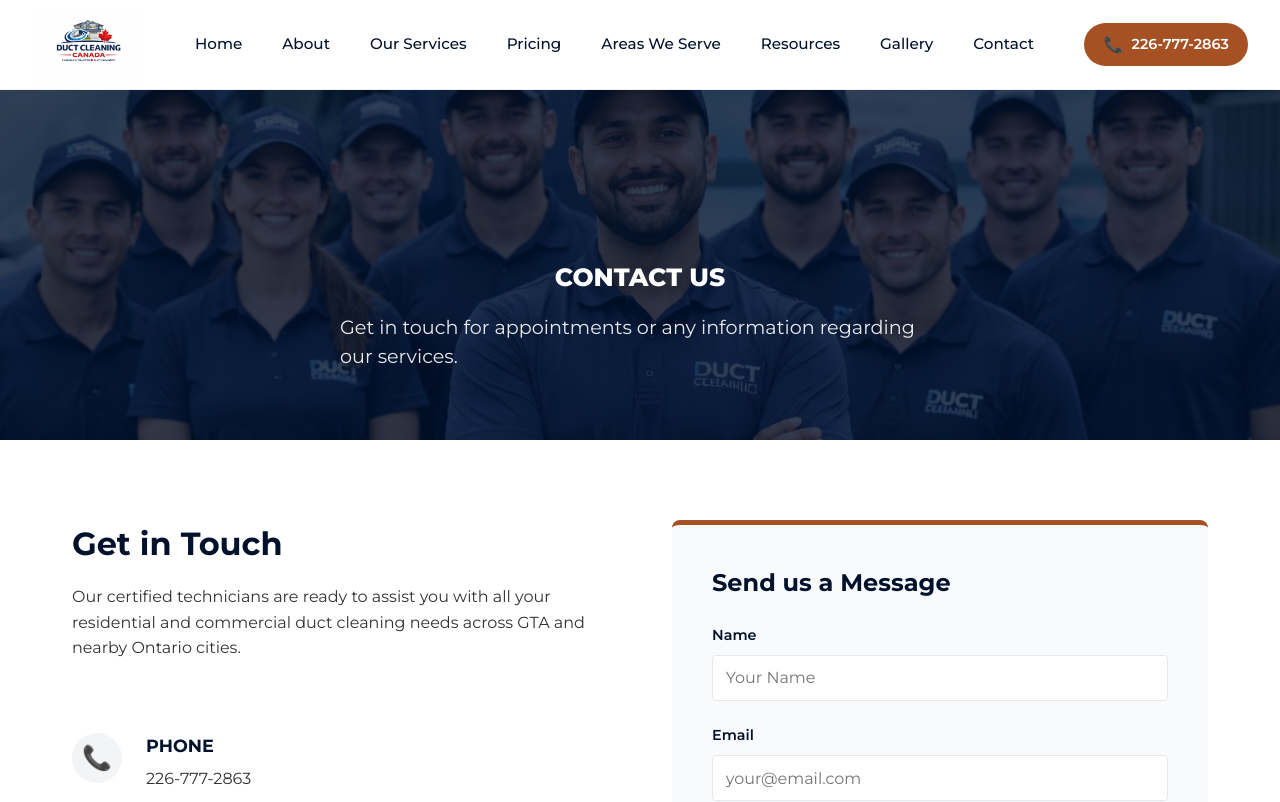
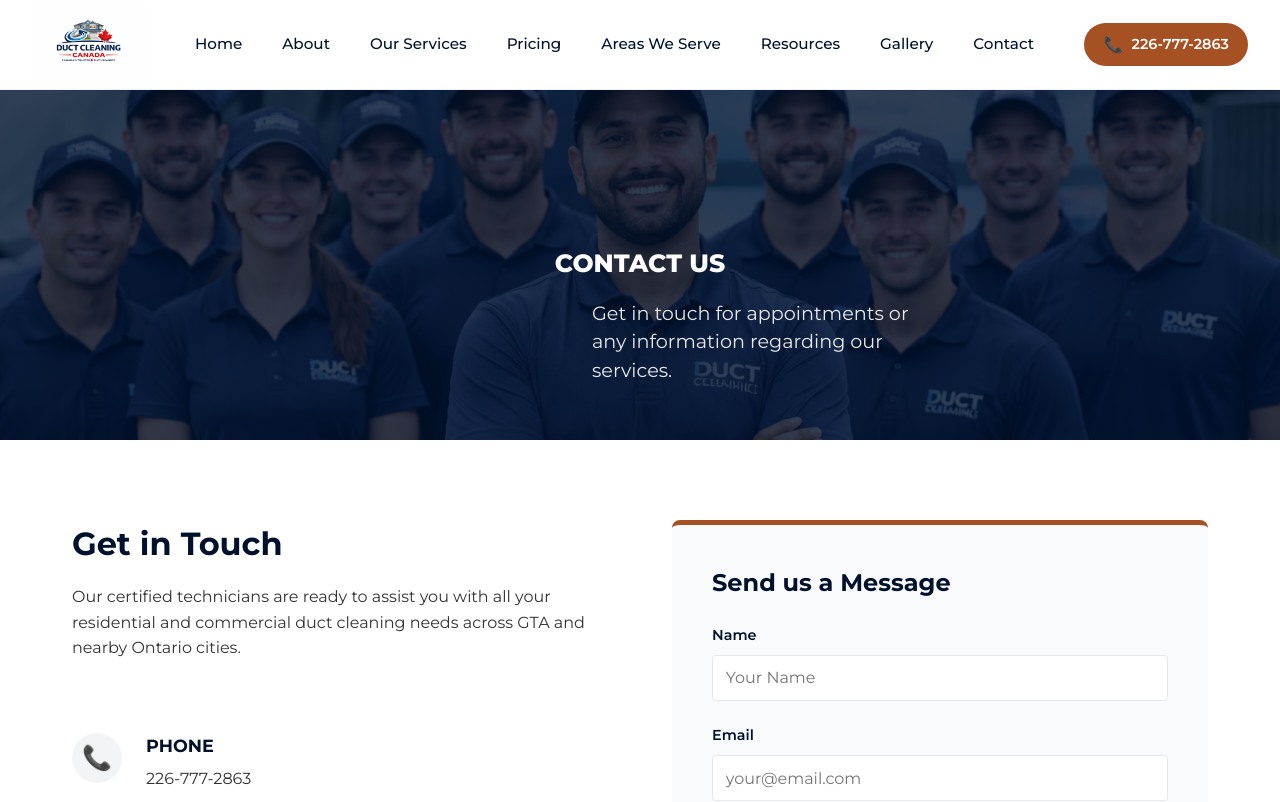
Before and after one commit to josph8487-prog/duct-Canada-original, a Next.js app: page /contact in a window 1280 px wide. Shown: the top 802 px of the page. Built offline with nearby package versions, Linux system fonts and the light colour scheme.

Commit message:
Update page.tsx

```diff
--- a/src/app/contact/page.tsx
+++ b/src/app/contact/page.tsx
@@ -46,7 +46,8 @@ export default function Contact() {
        <h1 className={styles.heroTitle} style={{ fontSize: '25px', whiteSpace: 'nowrap', marginTop: '100px', textAlign: 'center' }}>
   CONTACT US
 </h1>
-             <p className={styles.heroSubtitle}>Get in touch for appointments or any information regarding our services.</p>
+
+<p className={styles.heroSubtitle} style={{ textAlign: 'left', paddingLeft: '42%', marginTop: '10px' }}>Get in touch for appointments or any information regarding our services.</p>
                 </div>
             </section>
 
```
